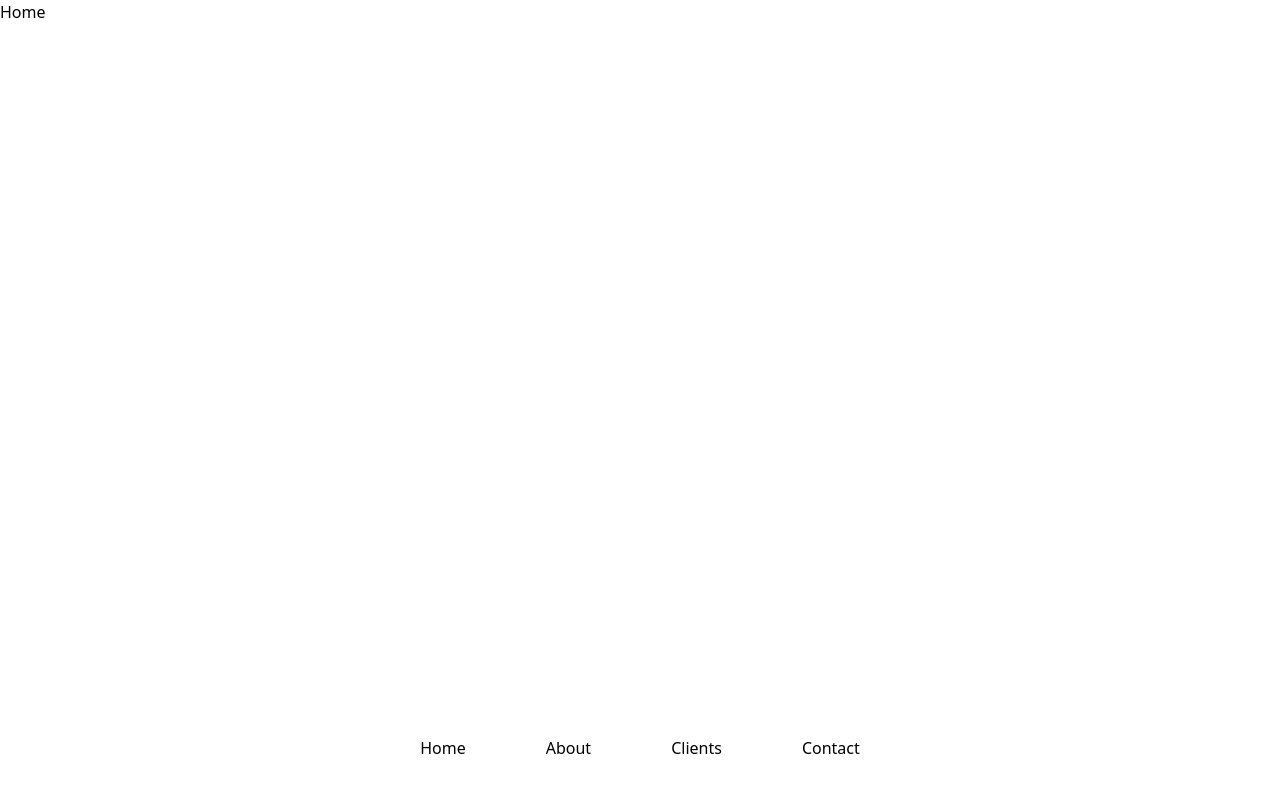
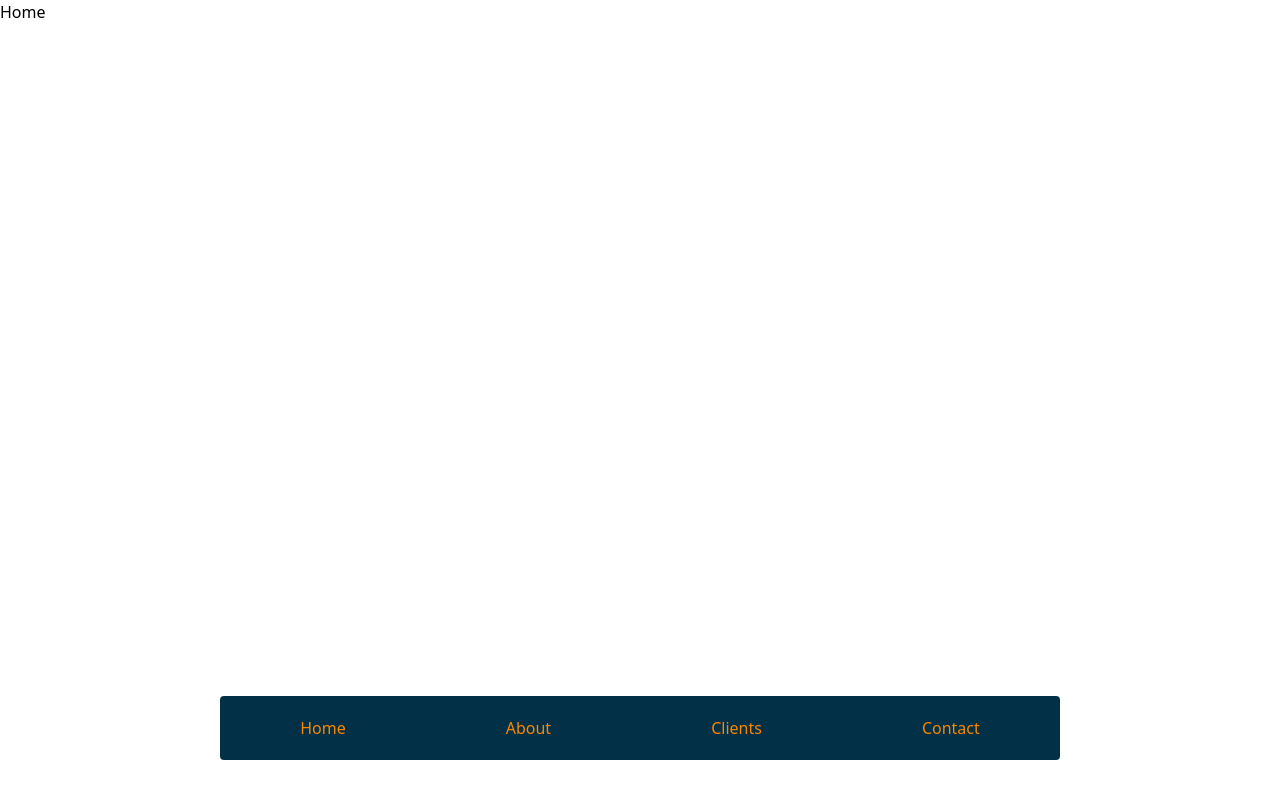
Before and after one commit to JohnWP8253/react-marketing-tailwinds, a React (Create React App) app: page / in a window 1280 px wide. Built offline with nearby package versions, Linux system fonts and the light colour scheme.

Commit message:
added primary and secondary colors along with footer styling properties

```diff
--- a/src/Components/Layouts/Layout.jsx
+++ b/src/Components/Layouts/Layout.jsx
@@ -32,9 +32,9 @@ function Layout({ children }) {
       {/* footer */}
       <div className="fixed bottom-10 left-0 right-0">
         <div className="flex w-full justify-center">
-          {menuItems.map((item) => (
-            <div className="mx-10">
-              <Link to={`${item.path}`}>{item.title}</Link>
+          {menuItems.map((item, index) => (
+            <div className={`px-20 bg-primary py-5 ${index===0 && 'rounded-l'} ${index===menuItems.length-1 && 'rounded-r'}`}>
+              <Link to={`${item.path}`} className='text-secondary'>{item.title}</Link>
             </div>
           ))}
         </div>
```
